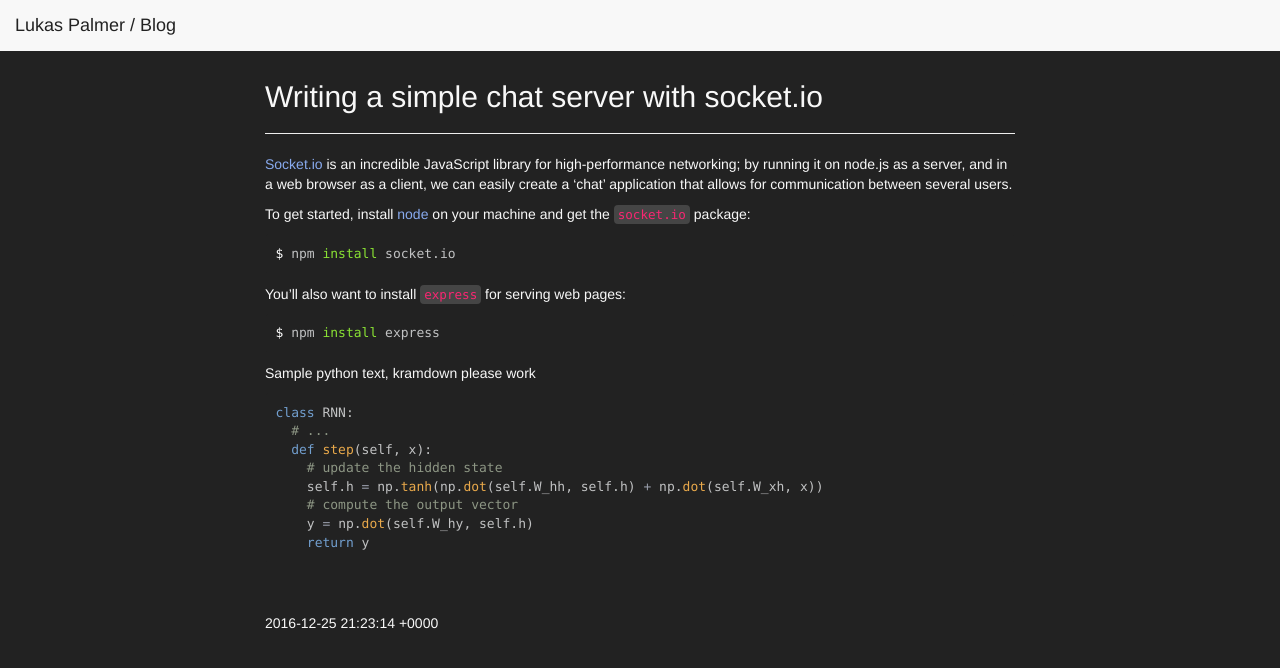
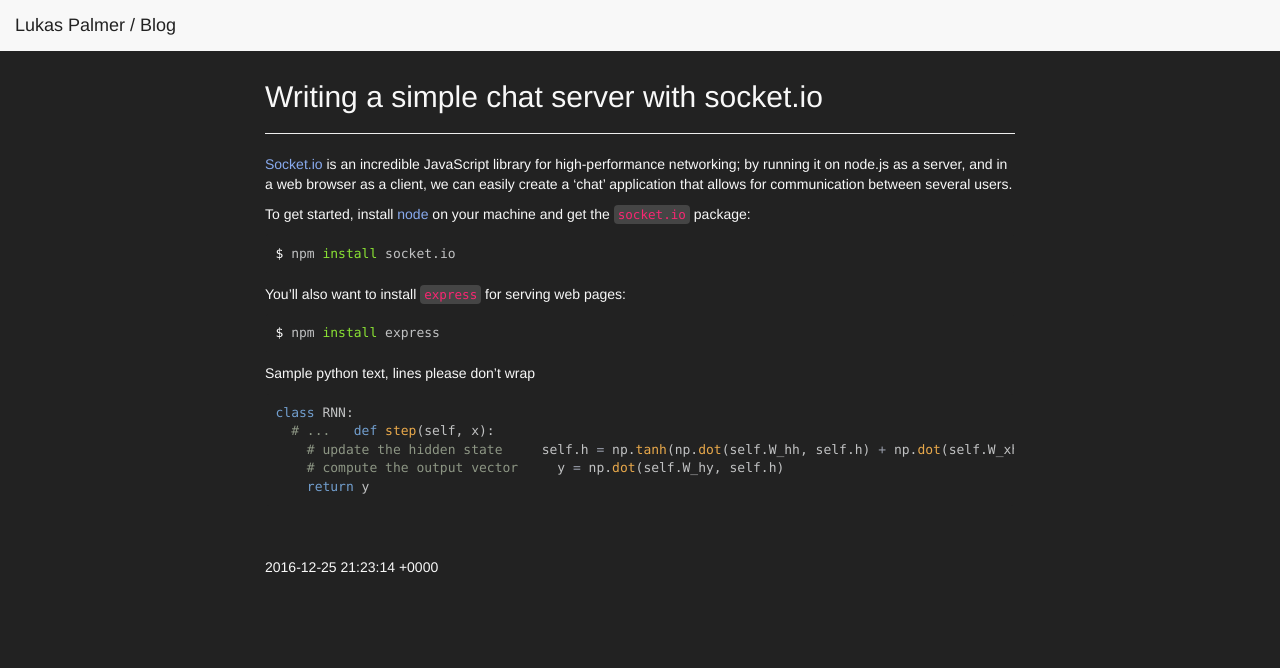
Before and after one commit to lnpalmer/lnpalmer.github.io, a Jekyll site: the page built from _posts/2016-12-23-chat.md, in a window 1280 px wide. Shown: the top 668 px of the page. Built offline with Jekyll 4.4.1, drawn with Linux system fonts in a browser that asks for light colours.

Commit message:
almost there...

````diff
--- a/_posts/2016-12-23-chat.md
+++ b/_posts/2016-12-23-chat.md
@@ -18,7 +18,7 @@ You'll also want to install `express` for serving web pages:
 $ npm install express
 ```
 
-Sample python text, kramdown please work
+Sample python text, lines please don't wrap
 
 ```python
 class RNN:
--- a/darkly.css
+++ b/darkly.css
@@ -19,7 +19,6 @@
 .highlight {
   color: #C1C2C3;
 }
-// -- selector prefixed to the wrapper div for collision prevention
 
 .highlight pre code * {
   white-space: nowrap;    // this sets all children inside to nowrap
````
